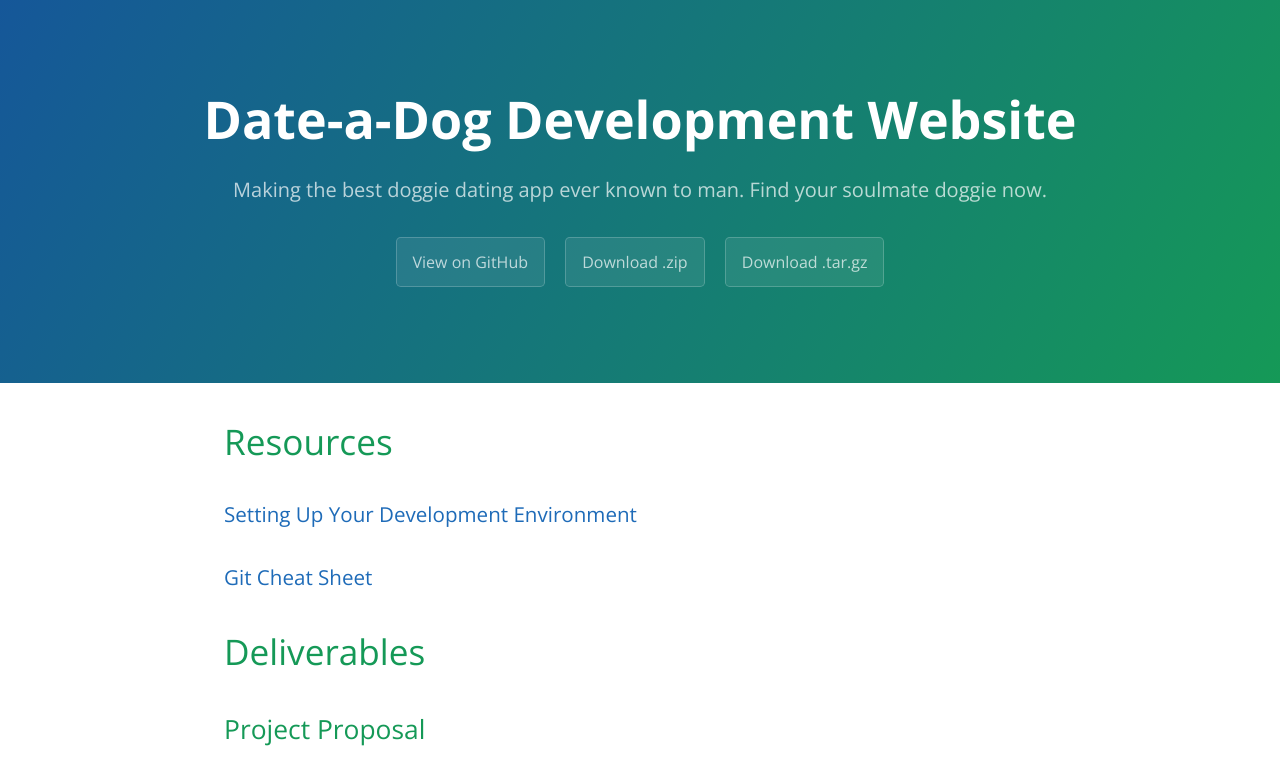
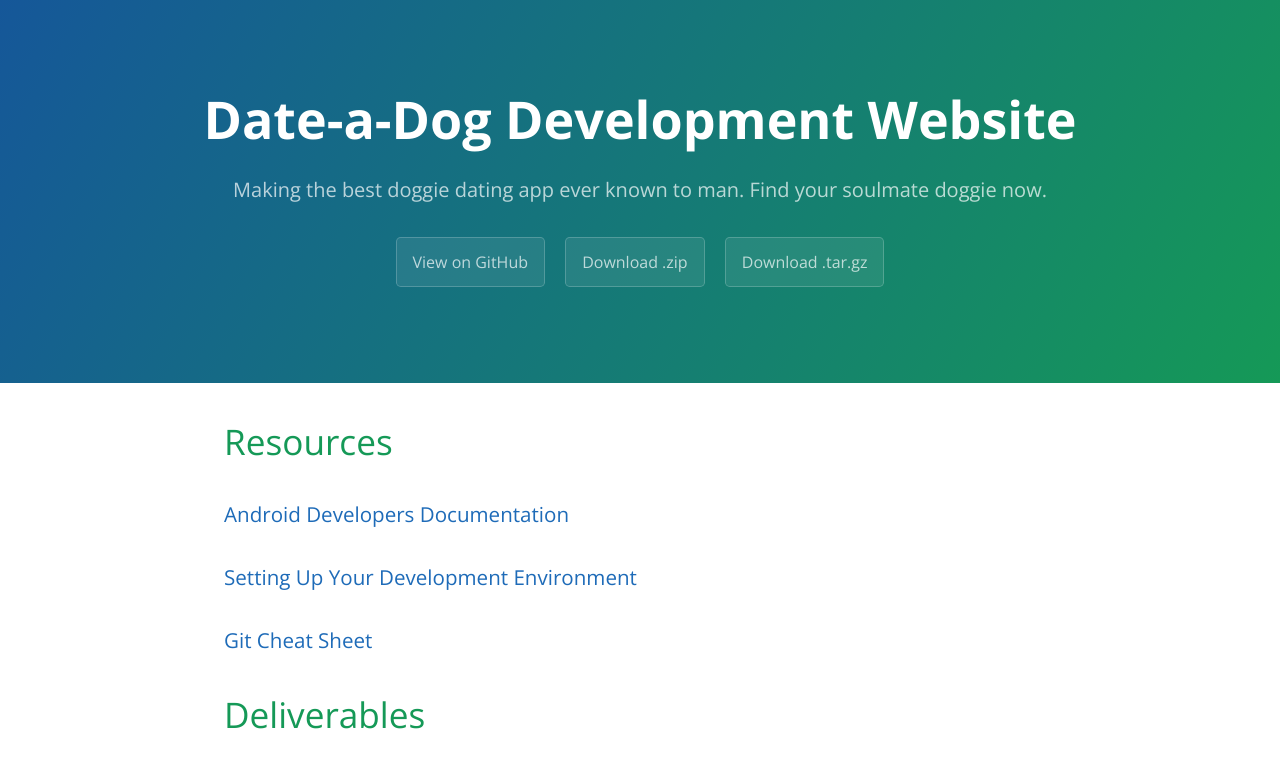
Before and after one commit to Date-A-Dog/Date-A-Dog.github.io, a plain HTML site: page index.html in a window 1280 px wide. Shown: the top 764 px of the page. Drawn offline with nearby package versions, Linux system fonts and the light colour scheme.

Commit message:
Added link to Android Developers Documentation

```diff
--- a/index.html
+++ b/index.html
@@ -22,6 +22,8 @@
 
 <h1>
 <a id="resources" class="anchor" href="#resources" aria-hidden="true"><span aria-hidden="true" class="octicon octicon-link"></span></a>Resources</h1>
+
+<h3><a href="https://developer.android.com/guide/index.html">Android Developers Documentation</a></h3>
 
 <h3><a href="https://docs.google.com/viewer?url=https://github.com/Date-a-Dog/Date-a-Dog.github.io/raw/master/resources/Setting%20Up%20Your%20Development%20Environment.pdf">Setting Up Your Development Environment</a></h3>
 
```
